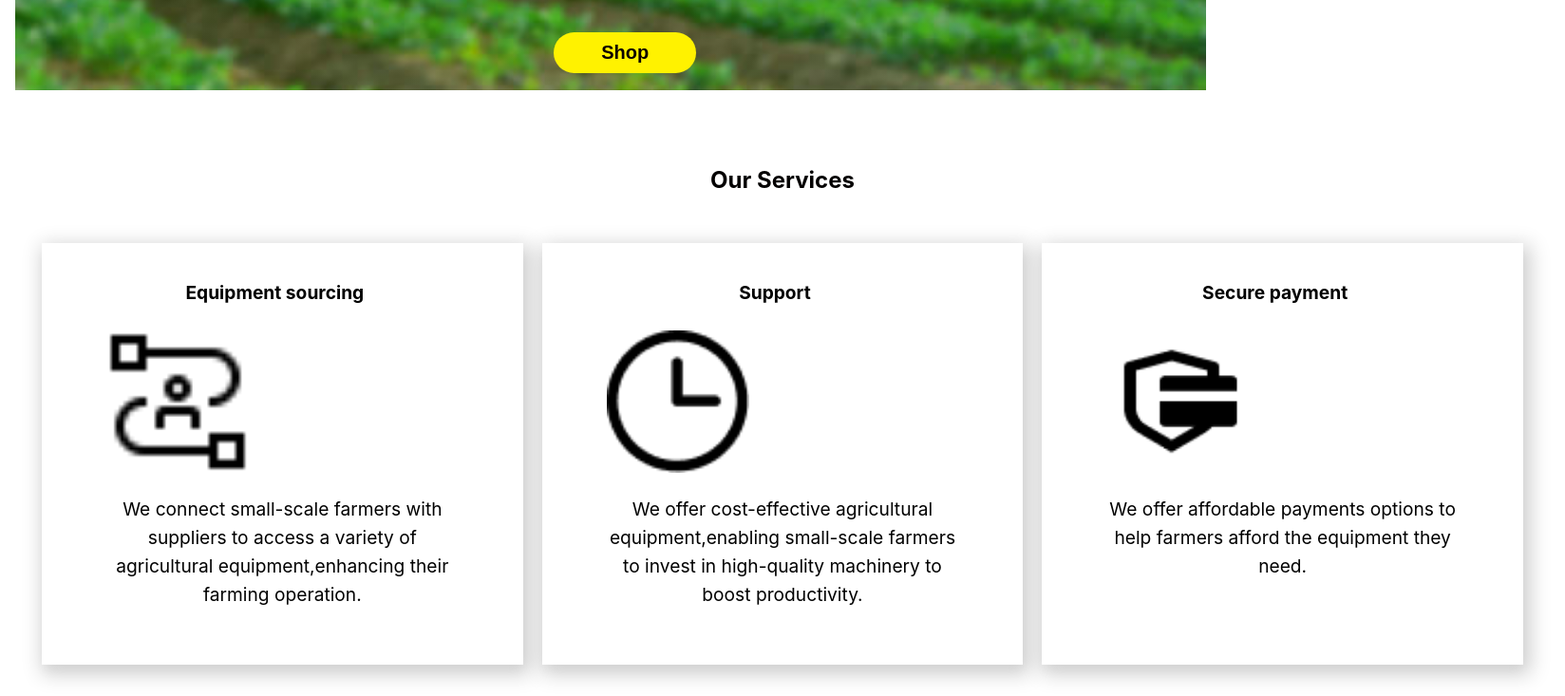
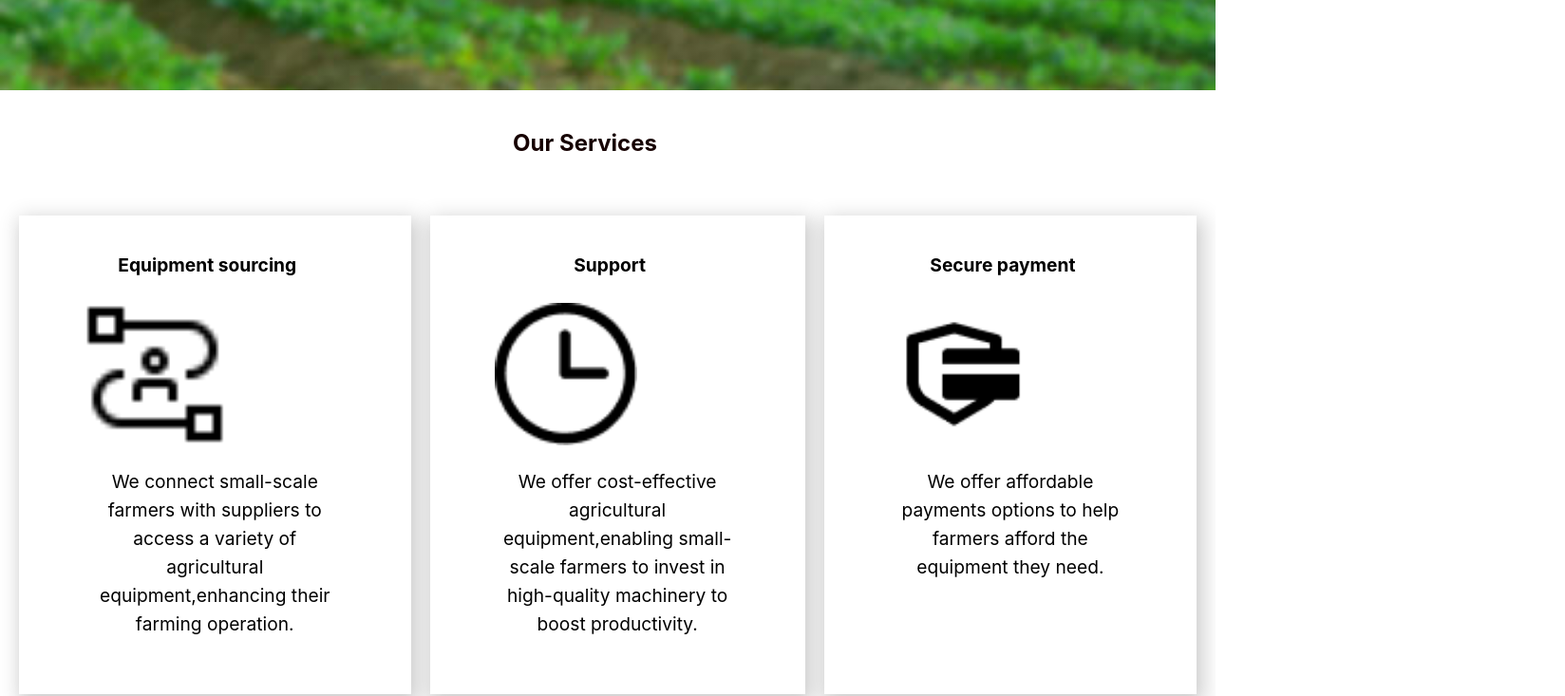
Before and after one commit to MiriamLongoyapus/EquipFarm-Informational, a React (Create React App) app: page / in a window 1280 px wide. Shown: the part 692-1425 px from the top of the page at 95% size, 1648 px wide, since content can reach past the window. Built offline with nearby package versions, Linux system fonts and the light colour scheme.

Commit message:
changes updated

```diff
--- a/src/components/Landingpage/style.css
+++ b/src/components/Landingpage/style.css
@@ -3,18 +3,16 @@
   background-size: cover;
   background-repeat: no-repeat;
   background-position: center;
-  width: 98%;
+  width: 100%;
   height: 80vh;
-  margin-left: 1em;
+  /* margin-left: 1em; */
   padding-top: 10px;
   display: flex;
   flex-direction: column;
   justify-content: center;
   align-items: center;
 }
-body{
-  overflow: hidden;
-}
+
   .heading{
     color: yellow;
   }
@@ -23,7 +21,9 @@ body{
       color: #134414 ;
       font-weight: bold;
 
+
     }
+
     h3{
       font-size: 40px;
       color: #F5F5F8;
@@ -75,7 +75,3 @@ body{
         margin-bottom: 35%;
       }
     }
-
-    body{
-      overflow: hidden;
-    }
--- a/src/components/Services-Client/index.jsx
+++ b/src/components/Services-Client/index.jsx
@@ -5,7 +5,10 @@ import "./style.css";
 const ServicesSection = () => {
   return (
     <div className="services_section">
-      <h1 className="services_section-heading">Our Services</h1>
+      <div className="heading">
+
+      <h1 h1 className="services_section-heading">Our Services</h1>
+      </div>
 
       <div className="service_cards-container">
         {servicesData.map((service) => (
--- a/src/components/Services-Client/style.css
+++ b/src/components/Services-Client/style.css
@@ -1,21 +1,3 @@
-.services_section {
-    padding: 48px 24px;
-    width: 1600px;
-    margin-right: auto;
-    margin-left: auto;
-
-  }
-
-
-  .services_section-heading{
-    text-align: center;
-    padding: 16px 0;
-    font-size: 24px;
-    font-weight: bold;
-    color: #030000;
-    margin-right: auto;
-    margin-left: auto;
-  }
 
 .service_cards-container {
   display: grid;
@@ -55,17 +37,20 @@
 
 .service_card-description {
   width: 100%;
-    /* align-items: center; */
   text-align: center;
-
 }
 
 .service_card-description p {
   text-align: center;
   font-size: larger;
   line-height: 30px;
-    /* background-color: blue; */
   width: 100%;
+}
+h1{
+  font-size: 24px;
+  font-weight: bold;
+  color: #160101;
+  text-align: center;
 
 }
 
@@ -90,7 +75,6 @@
   .service_card {
     padding: 8px 8px;
     text-align: center;
-
   }
 }
 /*
@@ -101,14 +85,6 @@
       1,
       1fr
     ); /* Two columns for tablets and larger */
-      /* display: flex;
-      flex-direction: column;
-      width: 75vw;
-      text-align: center;
-      align-items: center;
-      justify-content: center; */
-
-
   }
 
   .services_section {
@@ -121,7 +97,6 @@
 
   .service_card {
     padding: 24px 8px;
-      /* width: 75vw; */
     text-align: center;
   }
 
@@ -139,15 +114,12 @@
     width: 100px;
     height: 80px;
     padding: 16px 0;
-      text-align:center ;
+    text-align: center;
   }
 }
 
 @media screen and (max-width: 480px) {
   .services_section {
-
     max-width: 95%;
   }
-
-
 }
```
Lines whose indentation alone changed are shown as unchanged.
